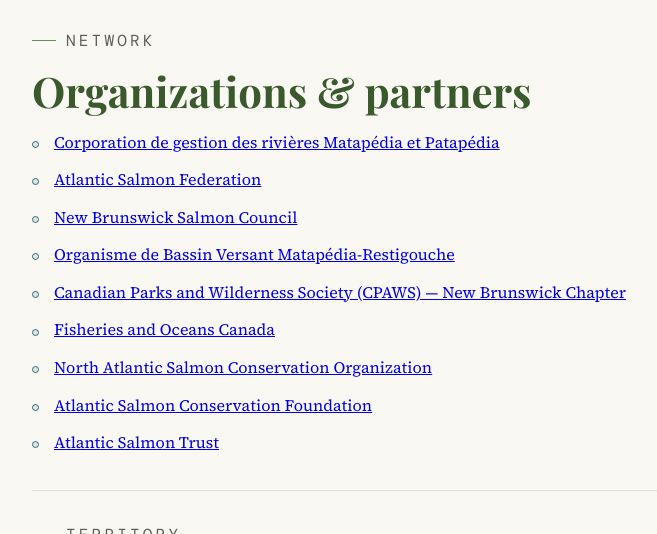
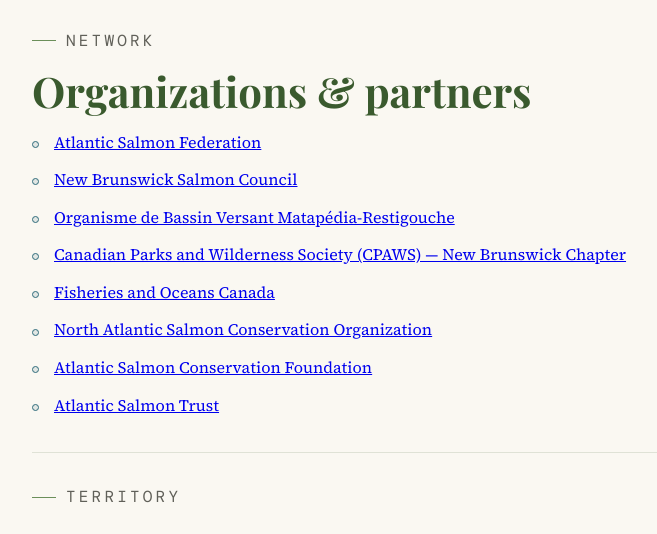
Before and after one commit to foxah047-stack/secure, a Jekyll site: the page built from resources/links/index.html, in a window 1280 px wide and 900 px high, cut to the strip 366-900 px from the top of the window. Shown: the whole strip, without its empty margins (108-765 px from the left). Built offline with Jekyll 4.4.1, drawn with Linux system fonts in a browser that asks for light colours; some web fonts are replaced.

Commit message:
Remove duplicate CGRMP useful link

```diff
--- a/resources/links/index.html
+++ b/resources/links/index.html
@@ -17,7 +17,6 @@
       <p class="section-label"><span data-lang="en">Network</span><span data-lang="fr">Réseau</span></p>
       <h2><span data-lang="en">Organizations &amp; partners</span><span data-lang="fr">Organismes et partenaires</span></h2>
       <ul class="clean-list" data-lang="en">
-        <li><a href="http://www.cgrmp.com" target="_blank" rel="noopener">Corporation de gestion des rivières Matapédia et Patapédia</a></li>
         <li><a href="http://www.asf.ca" target="_blank" rel="noopener">Atlantic Salmon Federation</a></li>
         <li><a href="http://www.nbsalmoncouncil.com/" target="_blank" rel="noopener">New Brunswick Salmon Council</a></li>
         <li><a href="http://www.matapediarestigouche.org" target="_blank" rel="noopener">Organisme de Bassin Versant Matapédia-Restigouche</a></li>
@@ -28,7 +27,6 @@
         <li><a href="http://www.atlanticsalmontrust.org" target="_blank" rel="noopener">Atlantic Salmon Trust</a></li>
       </ul>
       <ul class="clean-list" data-lang="fr">
-        <li><a href="http://www.cgrmp.com" target="_blank" rel="noopener">Corporation de gestion des rivières Matapédia et Patapédia</a></li>
         <li><a href="http://www.asf.ca" target="_blank" rel="noopener">Atlantic Salmon Federation (anglais)</a></li>
         <li><a href="http://www.nbsalmoncouncil.com/" target="_blank" rel="noopener">New Brunswick Salmon Council (anglais)</a></li>
         <li><a href="http://www.matapediarestigouche.org" target="_blank" rel="noopener">Organisme de Bassin Versant Matapédia-Restigouche</a></li>
```
